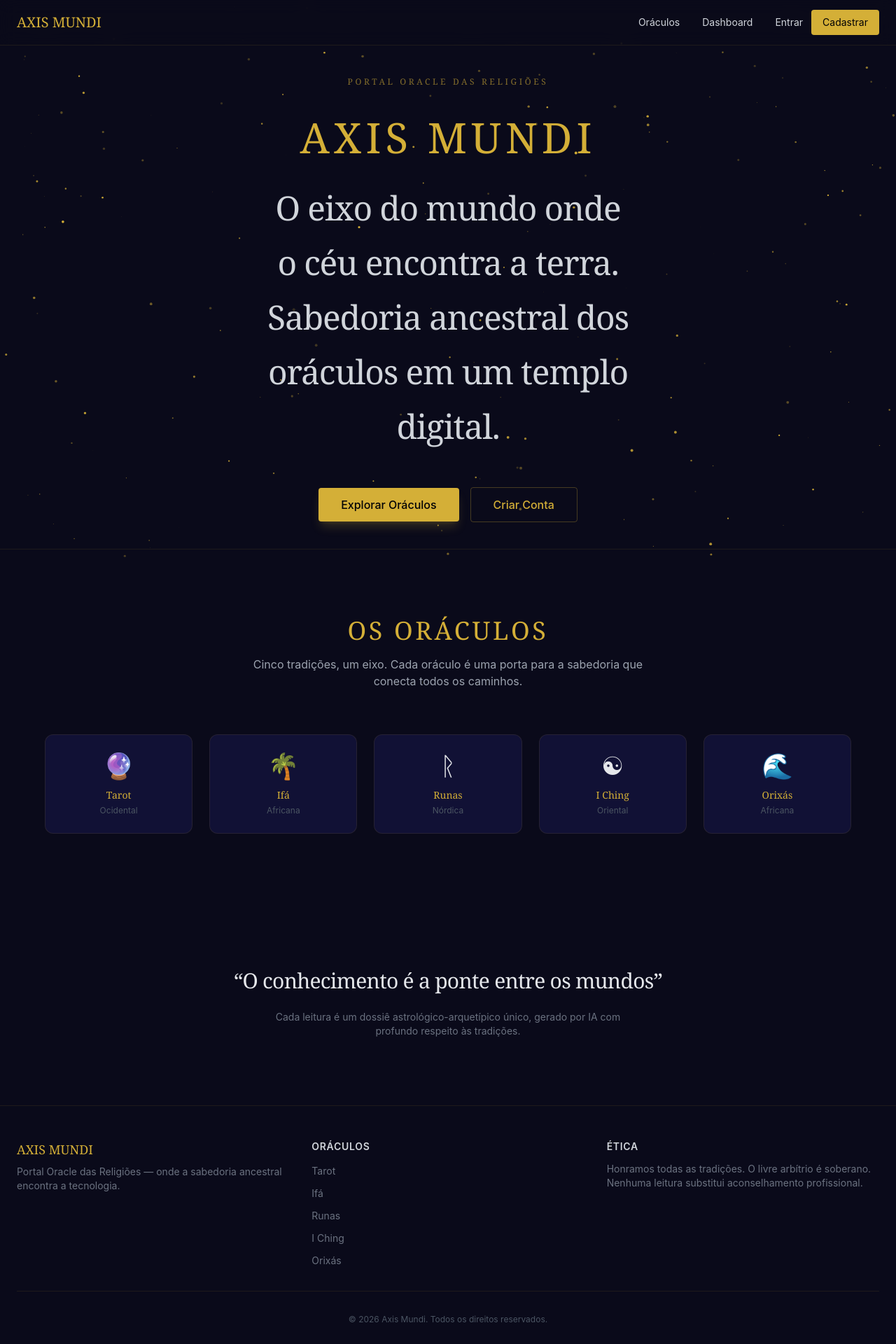
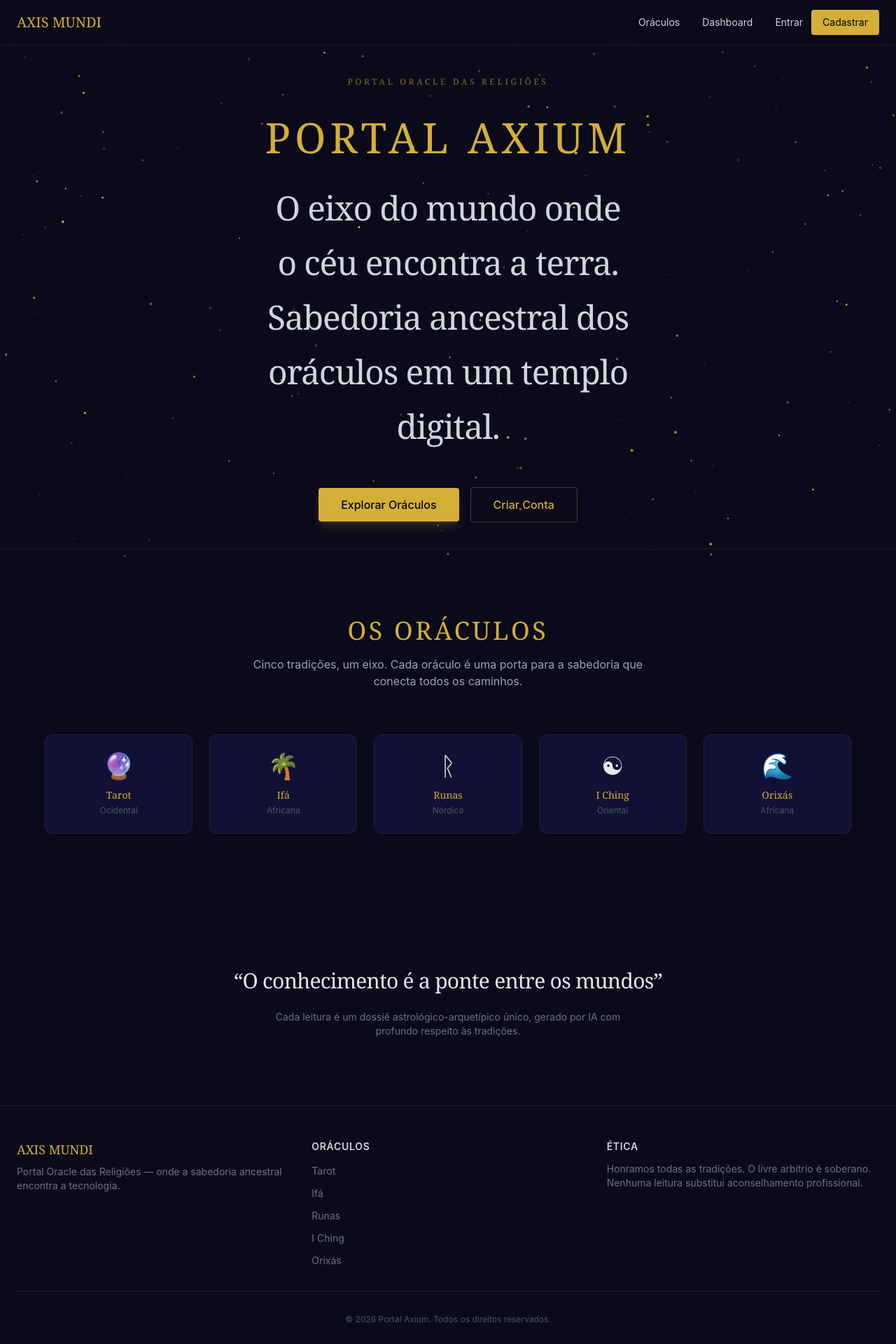
Before and after one commit to Mestre-celio/axis-mundi, a Next.js app in the folder frontend/: page / in a window 1280 px wide. Shown: the top 1920 px of the page at 70% size. Built offline with nearby package versions, Linux system fonts and the light colour scheme; no server answers.

Commit message:
rebrand: Axis Mundi -> Portal Axium, vercel.json

```diff
--- a/frontend/src/app/(auth)/login/page.tsx
+++ b/frontend/src/app/(auth)/login/page.tsx
@@ -18,7 +18,7 @@ export default function LoginPage() {
     setLoading(true);
     try {
       await signIn(email, password);
-      toast.success('Bem-vindo ao Axis Mundi');
+      toast.success('Bem-vindo ao Portal Axium');
     } catch (err: any) {
       toast.error(err.message || 'Erro ao entrar');
     } finally {
--- a/frontend/src/app/(auth)/register/page.tsx
+++ b/frontend/src/app/(auth)/register/page.tsx
@@ -32,7 +32,7 @@ export default function RegisterPage() {
       <Card variant="glass" className="w-full max-w-md">
         <div className="text-center mb-8">
           <h1 className="font-display text-2xl text-gold-500 mb-2">Criar Conta</h1>
-          <p className="text-sm text-gray-500">Inicie sua jornada no Axis Mundi</p>
+          <p className="text-sm text-gray-500">Inicie sua jornada no Portal Axium</p>
         </div>
 
         <form onSubmit={handleSubmit} className="space-y-5">
--- a/frontend/src/app/layout.tsx
+++ b/frontend/src/app/layout.tsx
@@ -6,7 +6,7 @@ import { Stars } from '@/components/layout/Stars';
 import { Toaster } from 'react-hot-toast';
 
 export const metadata: Metadata = {
-  title: 'Axis Mundi — Portal Oracle das Religiões',
+  title: 'Portal Axium — Oráculo e Autoconhecimento',
   description: 'Onde a sabedoria ancestral encontra a tecnologia. Tarot, Ifá, Runas, I Ching e Orixás em um só templo digital.',
 };
 
--- a/frontend/src/app/page.tsx
+++ b/frontend/src/app/page.tsx
@@ -12,7 +12,7 @@ export default function Home() {
           </div>
 
           <h1 className="heading-display text-gold-500 mb-6 leading-tight">
-            Axis Mundi
+            Portal Axium
           </h1>
 
           <p className="heading-serif text-gray-300 text-balance mb-12 leading-relaxed max-w-2xl mx-auto">
--- a/frontend/src/components/layout/Footer.tsx
+++ b/frontend/src/components/layout/Footer.tsx
@@ -28,7 +28,7 @@ export function Footer() {
         </div>
         <div className="mt-8 pt-8 border-t border-gold-500/10 text-center">
           <p className="text-xs text-gray-600">
-            &copy; {new Date().getFullYear()} Axis Mundi. Todos os direitos reservados.
+            &copy; {new Date().getFullYear()} Portal Axium. Todos os direitos reservados.
           </p>
         </div>
       </div>
```
Also changed, not shown: frontend/vercel.json (added).
